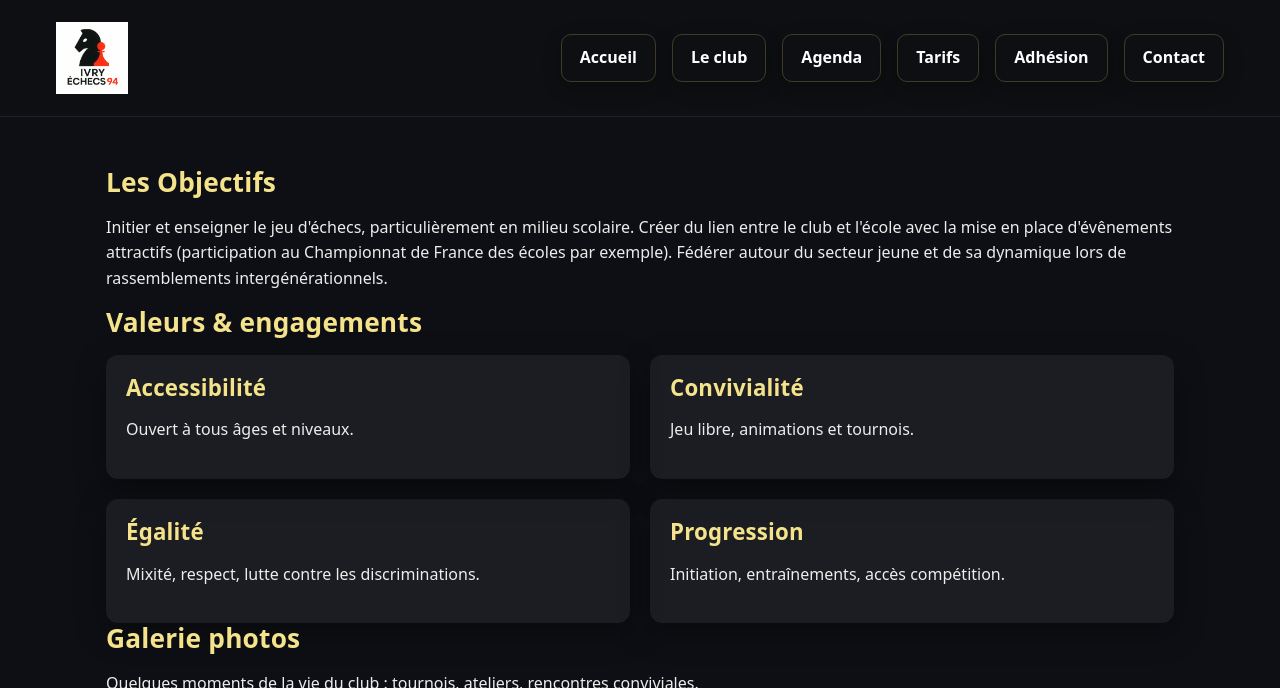
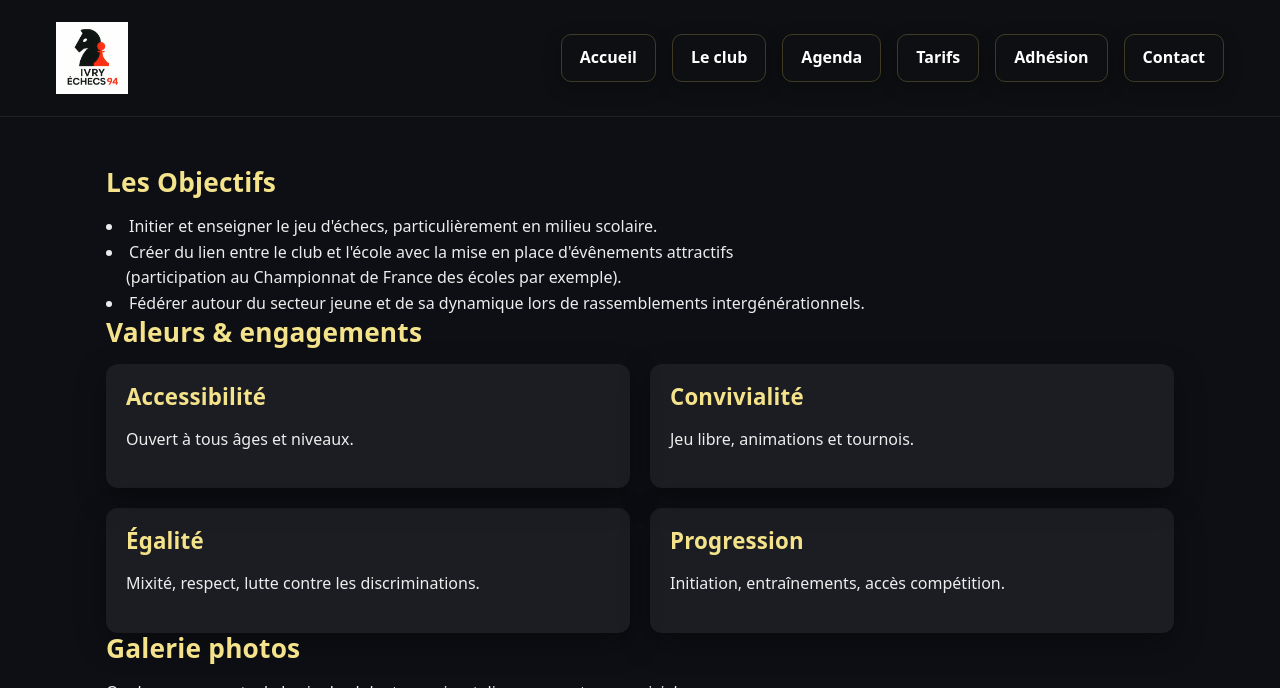
Before and after one commit to Nelwyn64/ivry-echecs-94, a Jekyll site: the page built from about.html, in a window 1280 px wide and 1009 px high, cut to the strip 0-688 px from the top of the window. Built offline with Jekyll 4.4.1, drawn with Linux system fonts in a browser that asks for light colours.

```diff
--- a/about.html
+++ b/about.html
@@ -6,11 +6,13 @@ bg_image: bg-about.jpg
 ---
  <section class="container">
 
-
 <p style="margin:50px 0;"></p><p style="margin:40px 0;"></p>
 
 <h2 class="section-title">Les Objectifs</h2>
-  <p>Initier et enseigner le jeu d'échecs, particulièrement en milieu scolaire.                                                                                                                                                                                                                   Créer du lien entre le club et l'école avec la mise en place d'évênements attractifs (participation au Championnat de France des écoles par exemple).                                                                                                                                                                Fédérer autour du secteur jeune et de sa dynamique lors de rassemblements intergénérationnels.</p>
+  <o><li>Initier et enseigner le jeu d'échecs, particulièrement en milieu scolaire.<li>
+Créer du lien entre le club et l'école avec la mise en place d'évênements attractifs
+<br><span style="display:inline-block; width:20px;"></span>(participation au Championnat de France des écoles par exemple).
+<li>Fédérer autour du secteur jeune et de sa dynamique lors de rassemblements intergénérationnels.</o>
 </section>
 
 <section class="container">
```
